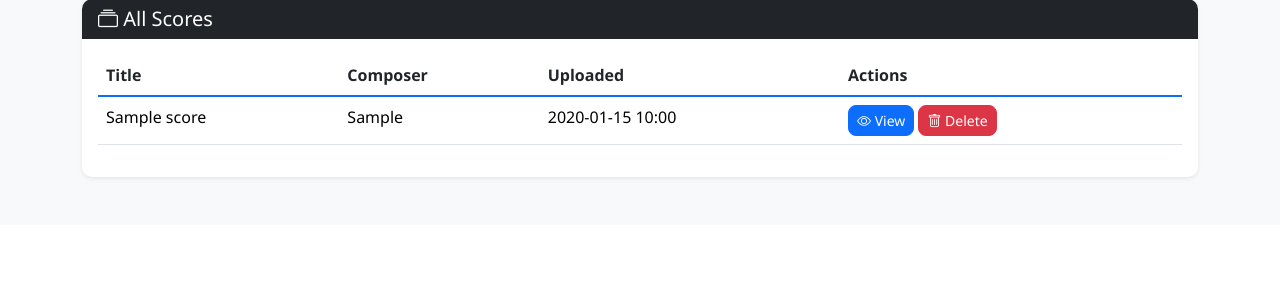
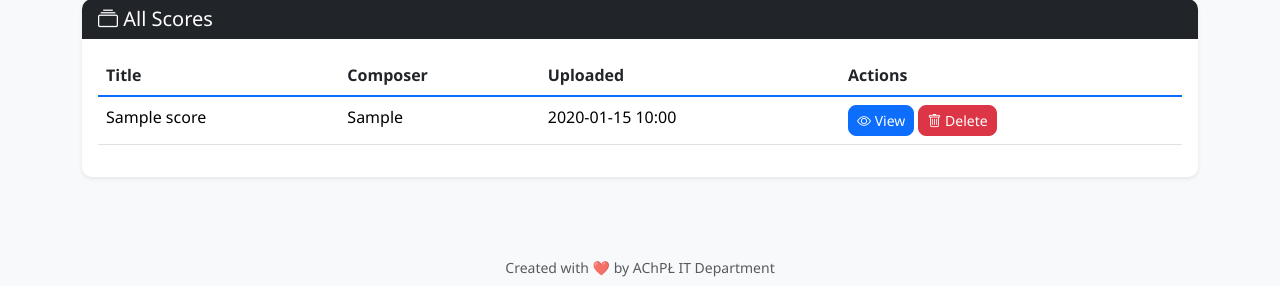
Before and after one commit to Akademicki-Chor-Politechniki-Lodzkiej/ScoreLock, a Flask app: page /admin in a window 1280 px wide. Shown: the part 712-998 px from the top of the page. Before the commit the page ends 892 px from the top, so only its background shows below. Run offline with Flask 3, Linux system fonts and the light colour scheme; a user stored in the database is signed in; tables that the repository leaves empty hold one stand-in row (values such as "Sample post"); some libraries are stand-ins or nearby versions.

Commit message:
Added footbar

```diff
--- a/templates/base.html
+++ b/templates/base.html
@@ -48,7 +48,7 @@
     <div class="container mt-2 text-end">
         <form method="POST" action="{{ url_for('set_language') }}" class="d-inline">
             <input type="hidden" name="csrf_token" value="{{ csrf_token() }}">
-            <select name="lang" onchange="this.form.submit()" class="form-select form-select-sm d-inline w-auto">
+            <select name="lang" aria-label="Language selector" onchange="this.form.submit()" class="form-select form-select-sm d-inline w-auto">
                 {% for lang in available_languages %}
                     <option value="{{ lang }}" {% if session.get('lang','en') == lang %}selected{% endif %}>{{ lang.upper() }}</option>
                 {% endfor %}
@@ -73,6 +73,12 @@
         {% block content %}{% endblock %}
     </main>
 
+    <footer class="bg-light text-center text-muted py-2 mt-4">
+        <div class="container small">
+            {{ t('footer_credit') }}
+        </div>
+    </footer>
+
     <script src="https://cdn.jsdelivr.net/npm/bootstrap@5.3.2/dist/js/bootstrap.bundle.min.js"></script>
     {% block extra_js %}{% endblock %}
 </body>
--- a/translations.py
+++ b/translations.py
@@ -35,7 +35,8 @@ translations = {
         'actions_label': 'Actions',
         'confirm_delete': 'Are you sure?',
         'check_back_later' : 'Check back later for new content',
-        'library_subtitle' : 'Browse and access sheet music'
+        'library_subtitle' : 'Browse and access sheet music',
+        'footer_credit': 'Created with ❤️ by AChPŁ IT Department'
     },
     'pl': {
         'brand': 'ScoreLock',
@@ -70,7 +71,8 @@ translations = {
         'actions_label': 'Akcje',
         'confirm_delete': 'Czy na pewno?',
         'check_back_later' : 'Sprawdź ponownie później, aby zobaczyć nową zawartość',
-        'library_subtitle' : 'Przeglądaj i uzyskuj dostęp do nut'
+        'library_subtitle' : 'Przeglądaj i uzyskuj dostęp do nut',
+        'footer_credit': 'Stworzone z ❤️ przez dział IT AChPŁ'
     }
 }
 
```
